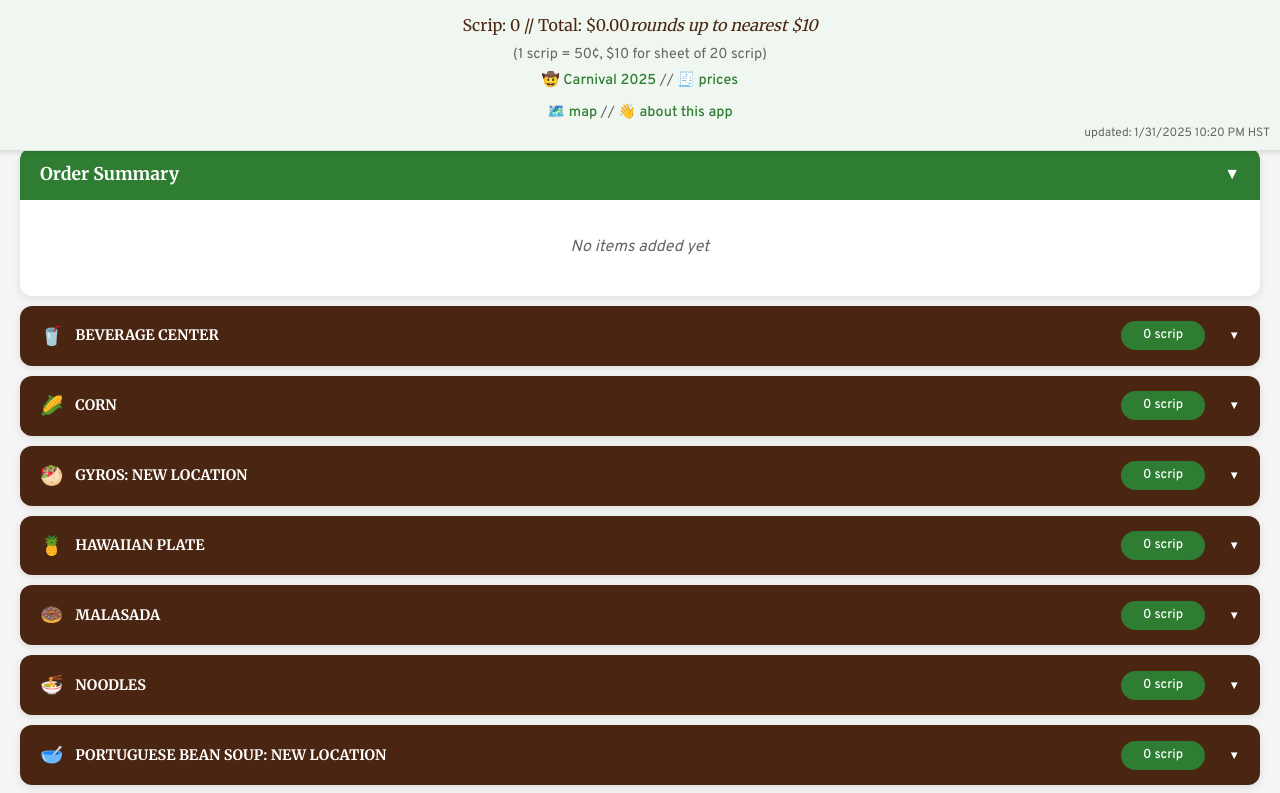
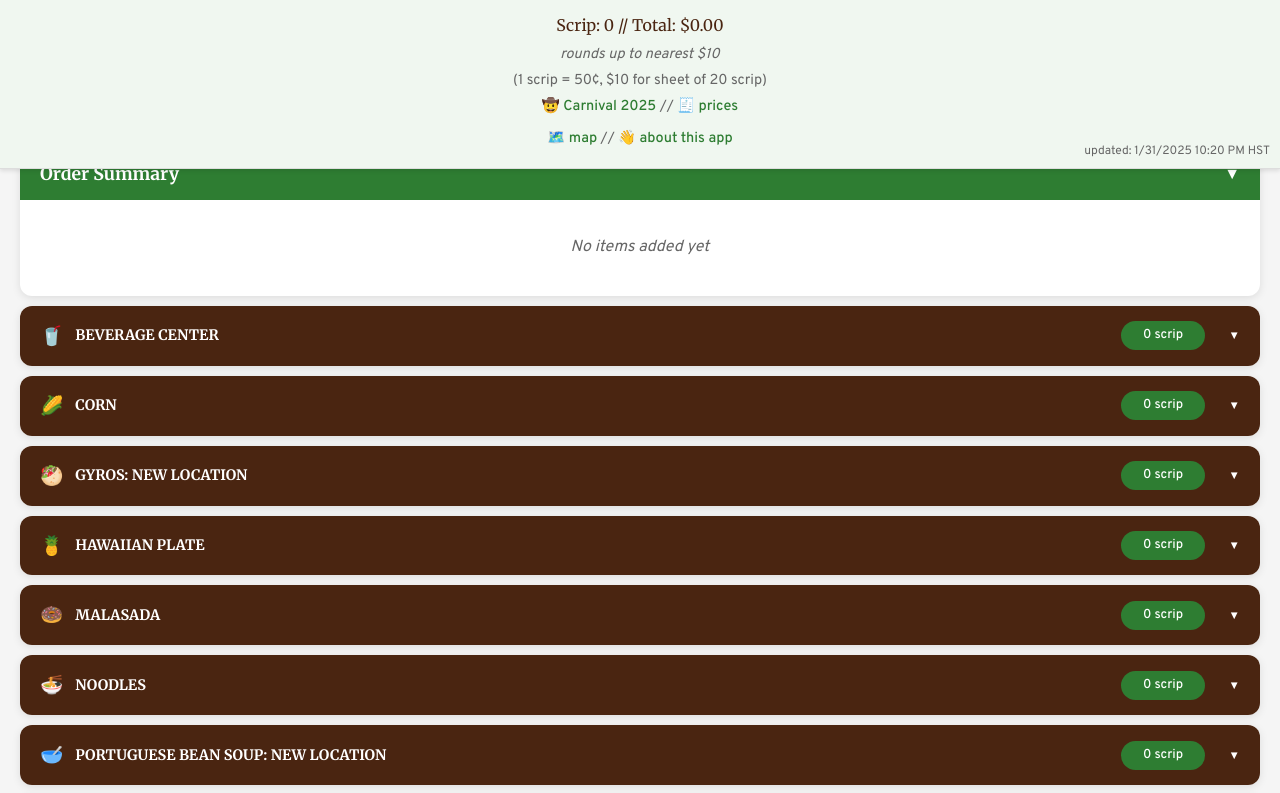
Before and after one commit to lpcode808/ScripCalculator, a plain HTML site: page index.html in a window 1280 px wide. Shown: the top 793 px of the page. Drawn offline with Linux system fonts and the light colour scheme.

Commit message:
clarification on rounding up 2

```diff
--- a/index.html
+++ b/index.html
@@ -12,7 +12,8 @@
 </head>
 <body>
     <div class="total-display">
-        <div>Scrip: <span id="total-scrip">0</span> // Total: $<span id="total-cost">0.00</span><i>rounds up to nearest $10</i></div>
+        <div>Scrip: <span id="total-scrip">0</span> // Total: $<span id="total-cost">0.00</span></div>
+        <div class="info"><i>rounds up to nearest $10</i></div>
         <div class="info">(1 scrip = 50¢, $10 for sheet of 20 scrip)</div>
         <div class="info"><a href="https://www.punahou.edu/news-and-events/carnival/carnival-2025" target="_blank">🤠 Carnival 2025</a> // <a href="https://punahou.myschoolapp.com/ftpimages/1406/download/download_10709651.pdf" target="_blank">🧾 prices</a></div>
         <div class="info"></div>
```
